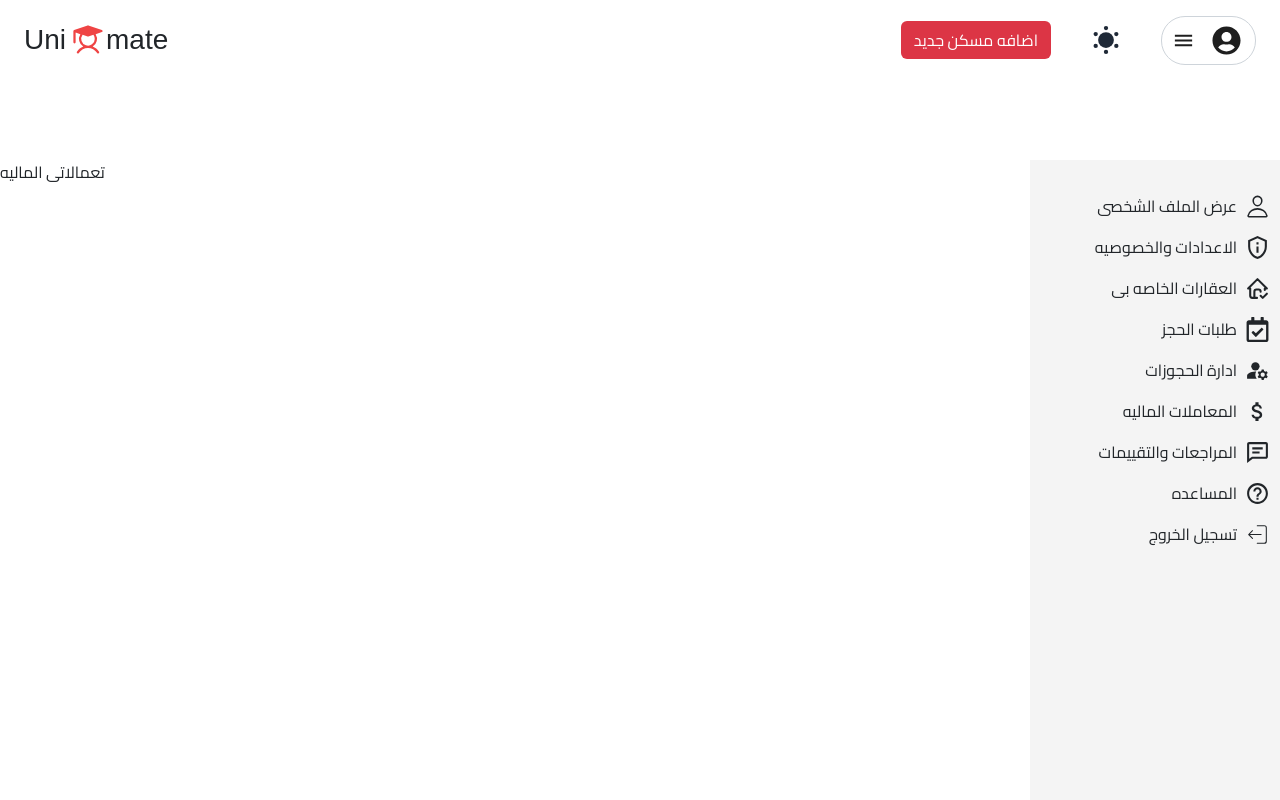
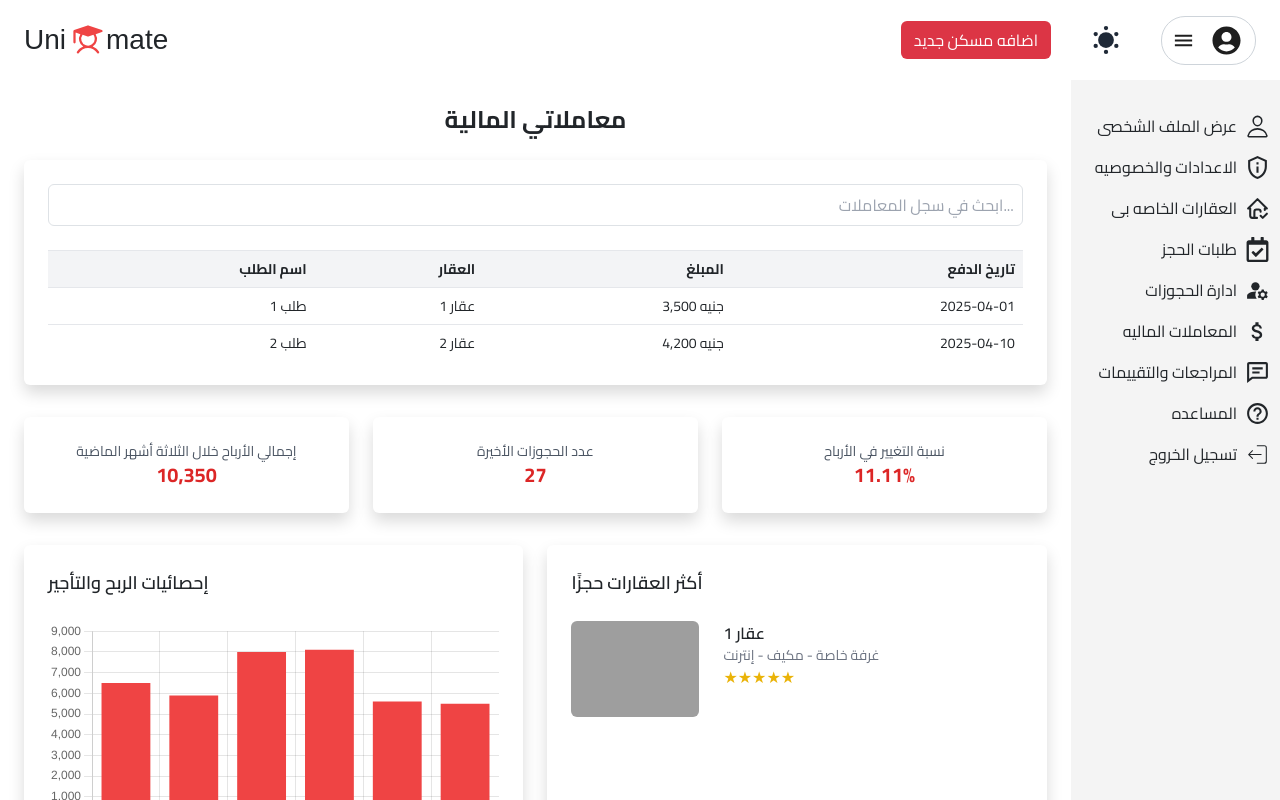
Before and after one commit to Mahmoud-Abd-Elrazek/Unimate, a React (Vite) app: page /auther/my_money_transactions in a window 1280 px wide. Shown: the top 800 px of the page. Built offline with nearby package versions, Linux system fonts and the light colour scheme; grey boxes are pictures that could not be loaded; a web font is replaced by a local one.

Commit message:
make the my money transactions page and fixed the height of autherlayout

```diff
--- a/package.json
+++ b/package.json
@@ -18,10 +18,12 @@
     "@hookform/resolvers": "^4.1.3",
     "@mui/material": "^7.0.2",
     "bootstrap": "^5.3.4",
+    "chart.js": "^4.4.9",
     "lucide-react": "^0.487.0",
     "rc-slider": "^11.1.8",
     "react": "^19.0.0",
     "react-bootstrap": "^2.10.9",
+    "react-chartjs-2": "^5.3.0",
     "react-dom": "^19.0.0",
     "react-hook-form": "^7.54.2",
     "react-icons": "^5.5.0",
--- a/src/components/SideBar/sideBar.tsx
+++ b/src/components/SideBar/sideBar.tsx
@@ -15,9 +15,9 @@ export default function SideBar() {
 
         {Role !== "Owner" ?
 
-            <div className="min-h-lvh" style={{ width: "250px", backgroundColor: "#f4f4f4", padding: "10px" }}>
+            <div className=" w-full h-full" style={{  padding: "10px" }}>
                 {/* <h3>Sideba r</h3> */}
-                <ul className="grid gap-3 mt-4">
+                <ul className="grid gap-3 mt-4 ">
                     <li className="">
                         <Link to='/auther/profile' className="flex justify-end">
                             عرض الملف الشخصى
@@ -81,7 +81,7 @@ export default function SideBar() {
             </div>
 
         :
-            <div className="min-h-lvh" style={{ width: "250px", backgroundColor: "#f4f4f4", padding: "10px" }}>
+            <div className=" w-full h-full" style={{   padding: "10px" }}>
                 {/* <h3>Sideba r</h3> */}
                 <ul className="grid gap-3 mt-4">
                     <li className="">
--- a/src/components/footer/footer.tsx
+++ b/src/components/footer/footer.tsx
@@ -7,7 +7,7 @@ import { PiStudentFill } from "react-icons/pi";
 
 export default function Footer() {
     return (
-        <div className=' py-10 w-full bg-[#EFEFEF] grid place-items-center gap-6 md:gap-10'>
+        <div className=' py-10 w-full bg-[#EFEFEF] grid place-items-center gap-6 md:gap-10 '>
             {/* First Row */}
             <div className='flex flex-wrap justify-center items-center gap-6 md:gap-14 px-4 md:px-20 w-full max-w-6xl text-[#212529] text-[16px] sm:text-[17px] text-center md:text-start'>
                 <a href="#" className='cursor-pointer border-b-2 border-transparent hover:border-gray-500'>
--- a/src/index.css
+++ b/src/index.css
@@ -80,7 +80,7 @@
 .hover-effect:hover {
     background-color: #4B5563;
 } */
- .Page
+ /* .Page
  {
     @apply mt-20;
- }
+ } */
--- a/src/pages/AuthorLayout/authorLayout.tsx
+++ b/src/pages/AuthorLayout/authorLayout.tsx
@@ -11,14 +11,14 @@ const AuthorLayout = () => {
     // console.log(shouldHideSidebar)
     // console.log(location.pathname)
   return (
-    <div className="author-page flex justify-end Page">
-      <main className="content w-full h-lvh">
+    <div className=" flex justify-end Page min-h-screen">
+      <main className="content w-full h-full">
         <Outlet />
       </main>
 
       {/* Show sidebar only if not in hidden list */}
       {!shouldHideSidebar && (
-        <aside className="sidebar">
+        <aside className=" min-h-full bg-[#f4f4f4] w-[250px]">
           <SideBar />
         </aside>
       )}
--- a/src/pages/My_Money_transactions/my_Money_transactions.tsx
+++ b/src/pages/My_Money_transactions/my_Money_transactions.tsx
@@ -1,8 +1,128 @@
+// FinancialTransactions.tsx
+import { useState } from "react";
+import {
+  Chart as ChartJS,
+  CategoryScale,
+  LinearScale,
+  BarElement,
+  Title,
+  Tooltip,
+  Legend,
+} from "chart.js";
+import { Bar } from "react-chartjs-2";
 
-export default function My_Money_transactions() {
+ChartJS.register(CategoryScale, LinearScale, BarElement, Title, Tooltip, Legend);
+
+const data = {
+  labels: ["يناير", "فبراير", "مارس", "أبريل", "مايو", "يونيو"],
+  datasets: [
+    {
+      label: "الأرباح",
+      data: [6500, 5900, 8000, 8100, 5600, 5500],
+      backgroundColor: "rgb(239, 68, 68)",
+    },
+  ],
+};
+
+const options = {
+  responsive: true,
+  plugins: {
+    legend: { display: false },
+    title: { display: false },
+  },
+};
+
+const transactions = [
+  { name: "طلب 1", property: "عقار 1", amount: "3,500", date: "2025-04-01" },
+  { name: "طلب 2", property: "عقار 2", amount: "4,200", date: "2025-04-10" },
+];
+
+const FinancialTransactions = () => {
+  const [search, setSearch] = useState("");
+
   return (
-    <div>
-        تعمالاتى الماليه
+    <div className="flex flex-col  ">
+
+      {/* Main scrollable */}
+      <main className=" overflow-auto p-4 md:p-6">
+        <h1 className="text-2xl font-bold text-center mb-6">معاملاتي المالية</h1>
+
+        {/* جدول المعاملات */}
+        <div className="bg-white rounded shadow p-4 mb-8">
+          <input
+            type="text"
+            placeholder="ابحث في سجل المعاملات..."
+            className="w-full p-2 mb-4 border rounded text-right"
+            value={search}
+            onChange={(e) => setSearch(e.target.value)}
+          />
+          <div className="overflow-x-auto">
+            <table className="w-full text-right border-t text-sm">
+              <thead className="bg-gray-100">
+                <tr>
+                  <th className="p-2">اسم الطلب</th>
+                  <th className="p-2">العقار</th>
+                  <th className="p-2">المبلغ</th>
+                  <th className="p-2">تاريخ الدفع</th>
+                </tr>
+              </thead>
+              <tbody>
+                {transactions.map((tx, idx) => (
+                  <tr key={idx} className="border-t">
+                    <td className="p-2">{tx.name}</td>
+                    <td className="p-2">{tx.property}</td>
+                    <td className="p-2">{tx.amount} جنيه</td>
+                    <td className="p-2">{tx.date}</td>
+                  </tr>
+                ))}
+              </tbody>
+            </table>
+          </div>
+        </div>
+
+        {/* الكروت التحليلية */}
+        <div className="grid grid-cols-1 md:grid-cols-3 gap-4 mb-8 text-center">
+          <div className="bg-white rounded shadow p-4">
+            <p className="text-sm text-gray-600">إجمالي الأرباح خلال الثلاثة أشهر الماضية</p>
+            <p className="text-red-600 font-bold text-xl">10,350</p>
+          </div>
+          <div className="bg-white rounded shadow p-4">
+            <p className="text-sm text-gray-600">عدد الحجوزات الأخيرة</p>
+            <p className="text-red-600 font-bold text-xl">27</p>
+          </div>
+          <div className="bg-white rounded shadow p-4">
+            <p className="text-sm text-gray-600">نسبة التغيير في الأرباح</p>
+            <p className="text-red-600 font-bold text-xl">11.11%</p>
+          </div>
+        </div>
+
+        {/* الرسم البياني والعقارات */}
+        <div className="grid md:grid-cols-2 gap-6">
+          <div className="bg-white rounded shadow p-4">
+            <h2 className="text-lg font-semibold mb-4">إحصائيات الربح والتأجير</h2>
+            <Bar data={data} options={options} />
+          </div>
+          <div className="bg-white rounded shadow p-4">
+            <h2 className="text-lg font-semibold mb-4">أكثر العقارات حجزًا</h2>
+            <div className="space-y-4">
+              <div className="flex gap-4">
+                <img
+                  src="https://doudapartmenthomes.com/wp-content/uploads/2023/12/sidekix-media-LFlbLb8vJls-unsplash-scaled.jpg"
+                  className="w-32 h-24 object-cover rounded"
+                  alt="عقار"
+                />
+                <div>
+                  <p className="font-semibold">عقار 1</p>
+                  <p className="text-sm text-gray-500">غرفة خاصة - مكيف - إنترنت</p>
+                  <p className="text-yellow-500">★★★★★</p>
+                </div>
+              </div>
+            </div>
+          </div>
+        </div>
+      </main>
     </div>
-  )
-}
+  );
+};
+
+export default FinancialTransactions;
```
Also changed, not shown: 1 other file (tests, documents, lock files or other folders).
